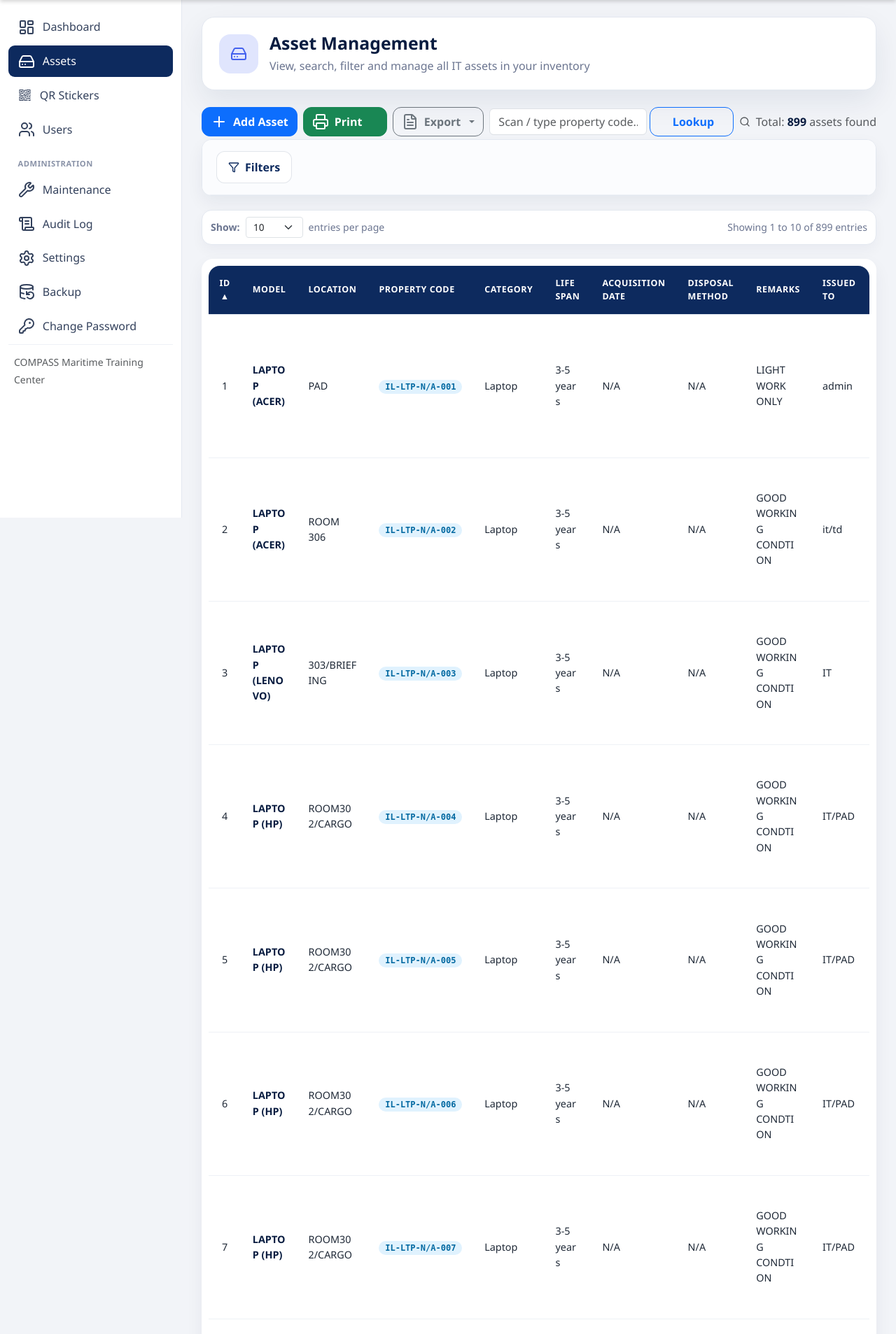
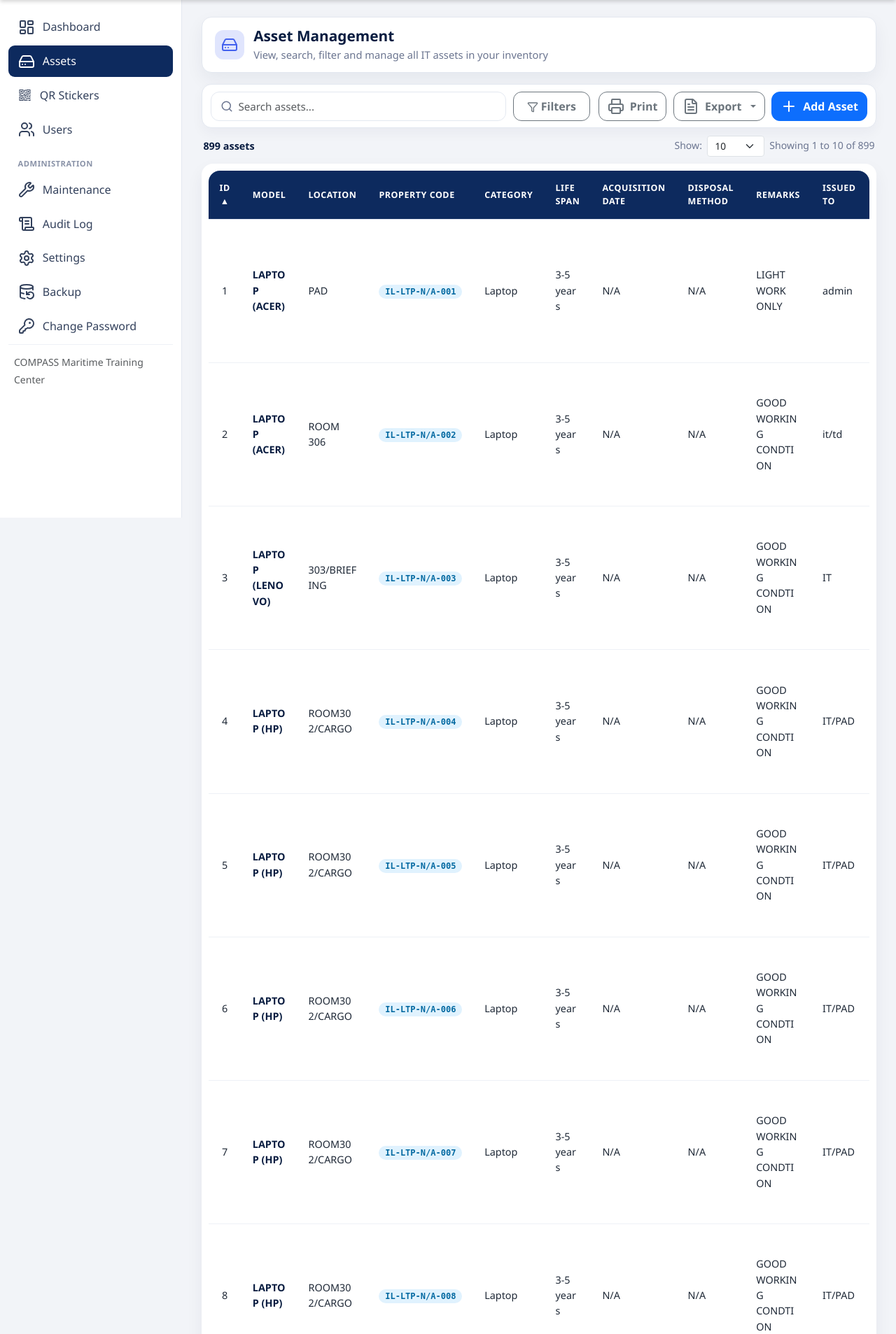
Before and after one commit to Gl3nnnn/INVENTORY-NEW, a PHP site: page /invent/assets.php in a window 1280 px wide. Shown: the part 65-1972 px from the top of the page at 70% size. Run offline with PHP 8.4, Linux system fonts and the light colour scheme; the visitor is signed in with stand-in values (Sample User, id 1); data comes from the database, SQL or seed files in the repository.

Commit message:
Improve asset management layout

```diff
--- a/assets.php
+++ b/assets.php
@@ -62,6 +62,12 @@ $categories = asset_categories();
 $filterQs = http_build_query(array_diff_key($_GET, ['page' => 1, 'limit' => 1]));
 $filterQs = $filterQs === '' ? '' : '?' . $filterQs;
 
+// Active filter tracking for the toolbar Filters badge + auto-open behaviour.
+// Search lives in the toolbar, so typing it must not force the panel open.
+$nonSearchFilters = array_intersect_key($_GET, ['category' => 1, 'location' => 1, 'issued_to' => 1, 'status' => 1]);
+$hasNonSearchFilter = count($nonSearchFilters) > 0;
+$activeFilterCount = count($nonSearchFilters) + (!empty($_GET['search']) ? 1 : 0);
+
 // ---- Edit mode: load the asset to pre-fill the Add/Edit modal ----
 $editAsset = null;
 if (isset($_GET['edit'])) {
@@ -85,21 +91,33 @@ require __DIR__ . '/includes/header.php';
         </div>
     </div>
 
-                <!-- Toolbar -->
-    <div class="d-flex flex-column gap-1 mb-3">
-        <div class="d-flex justify-content-between align-items-center flex-wrap gap-2">
-            <div class="d-flex gap-2 align-items-center flex-wrap">
-                <?php if (is_admin()): ?>
-                    <button type="button" class="btn btn-primary d-flex align-items-center gap-2 toolbar-btn" data-bs-toggle="modal" data-bs-target="#assetModal">
-                        <i data-lucide="plus"></i> Add Asset
-                    </button>
-                <?php endif; ?>
-                <button type="button" class="btn btn-success d-flex align-items-center gap-2 toolbar-btn" id="printPreviewBtn">
+    <form method="get" action="assets.php" class="assets-toolbar-form">
+        <!-- Toolbar -->
+        <div class="assets-toolbar">
+            <div class="toolbar-left">
+                <div class="search-box">
+                    <i data-lucide="search" class="search-box-icon"></i>
+                    <input type="text" name="search" id="searchInput" class="form-control"
+                           placeholder="Search assets..." value="<?= h($_GET['search'] ?? '') ?>"
+                           autocomplete="off">
+                </div>
+                <button type="button" class="btn btn-outline-secondary toolbar-btn toolbar-filter-btn"
+                        data-bs-toggle="collapse" data-bs-target="#filterPanel"
+                        aria-expanded="<?= $hasNonSearchFilter ? 'true' : 'false' ?>">
+                    <i data-lucide="filter" class="icon-sm"></i>
+                    <span>Filters</span>
+                    <?php if ($activeFilterCount > 0): ?>
+                        <span class="filter-count-badge"><?= $activeFilterCount ?></span>
+                    <?php endif; ?>
+                </button>
+            </div>
+            <div class="toolbar-right">
+                <button type="button" class="btn btn-outline-secondary toolbar-btn d-flex align-items-center gap-2" id="printPreviewBtn">
                     <i data-lucide="printer"></i> Print
                 </button>
                 <?php if (is_admin()): ?>
                     <div class="dropdown">
-                        <button type="button" class="btn btn-outline-secondary d-flex align-items-center gap-2 toolbar-btn dropdown-toggle" data-bs-toggle="dropdown" aria-expanded="false">
+                        <button type="button" class="btn btn-outline-secondary toolbar-btn d-flex align-items-center gap-2 dropdown-toggle" data-bs-toggle="dropdown" aria-expanded="false">
                             <i data-lucide="file-text"></i> Export
                         </button>
                         <ul class="dropdown-menu">
@@ -115,38 +133,17 @@ require __DIR__ . '/includes/header.php';
                             </a></li>
                         </ul>
                     </div>
+                    <button type="button" class="btn btn-primary toolbar-btn d-flex align-items-center gap-2" data-bs-toggle="modal" data-bs-target="#assetModal">
+                        <i data-lucide="plus"></i> Add Asset
+                    </button>
                 <?php endif; ?>
-            </div>
-            <form method="get" action="lookup.php" class="d-flex gap-1 align-items-center" id="searchForm">
-                <input type="text" name="code" class="form-control" placeholder="Scan / type property code..."
-                       value="<?= h($_GET['code'] ?? '') ?>">
-                <button type="submit" class="btn btn-outline-primary d-flex align-items-center gap-1 toolbar-btn" title="Lookup asset by code">
-                    <i data-lucide="qrcode" class="icon-sm"></i> Lookup
-                </button>
-            </form>
-            <div class="text-muted d-flex align-items-center gap-2">
-                <i data-lucide="search" class="icon-sm"></i>
-                <span>Total: <span class="asset-count"><?= $totalRows ?></span> assets found</span>
             </div>
         </div>
 
-    <!-- Filters -->
-    <div class="filters-card mb-3">
-        <div class="filters-header">
-            <button class="filter-toggle-btn" type="button" data-bs-toggle="collapse" data-bs-target="#filterSection">
-                <i data-lucide="filter" class="icon-sm"></i>
-                <span>Filters</span>
-            </button>
-        </div>
-        <div class="collapse <?= count(array_intersect_key($_GET, ['search'=>1,'category'=>1,'location'=>1,'issued_to'=>1,'status'=>1])) ? 'show' : '' ?>" id="filterSection">
-            <div class="filters-content">
-                <form method="get" class="row g-3">
-                    <div class="col-md-3">
-                        <label class="form-label">Search</label>
-                        <input type="text" name="search" id="searchInput" class="form-control"
-                               placeholder="Item, property code, location, issued to..."
-                               value="<?= h($_GET['search'] ?? '') ?>">
-                    </div>
+        <!-- Expandable filter panel -->
+        <div class="collapse <?= $hasNonSearchFilter ? 'show' : '' ?>" id="filterPanel">
+            <div class="filter-panel">
+                <div class="row g-3">
                     <div class="col-md-3">
                         <label class="form-label">Item Category</label>
                         <select name="category" class="form-select">
@@ -199,24 +196,26 @@ require __DIR__ . '/includes/header.php';
                             <i data-lucide="x" class="icon-sm"></i><span>Clear Filters</span>
                         </a>
                     </div>
-                </form>
+                </div>
             </div>
         </div>
-    </div>
+    </form>
 
-        <!-- Show / entries info -->
-    <div class="show-entries-bar d-flex justify-content-between align-items-center flex-wrap gap-2">
-        <div class="d-flex align-items-center gap-2">
-            <label class="form-label mb-0 show-entries-info">Show:</label>
+    <!-- Count row -->
+    <div class="asset-count-row">
+        <div class="asset-count-left">
+            <span class="asset-count-total"><?= $totalRows ?> assets</span>
+        </div>
+        <div class="asset-count-right">
+            <label class="show-entries-info">Show:</label>
             <select class="form-select form-select-sm" onchange="changeLimit(this.value)">
                 <?php foreach ([10, 25, 50, 100] as $n): ?>
                     <option value="<?= $n ?>" <?= $limit === $n ? 'selected' : '' ?>><?= $n ?></option>
                 <?php endforeach; ?>
             </select>
-            <span class="show-entries-info">entries per page</span>
-        </div>
-        <div class="show-entries-info">
-            Showing <?= $totalRows ? ($offset + 1) : 0 ?> to <?= min($offset + $limit, $totalRows) ?> of <?= $totalRows ?> entries
+            <span class="show-entries-info">
+                Showing <?= $totalRows ? ($offset + 1) : 0 ?> to <?= min($offset + $limit, $totalRows) ?> of <?= $totalRows ?>
+            </span>
         </div>
     </div>
 
--- a/style.css
+++ b/style.css
@@ -573,18 +573,18 @@ body {
 
 /* ---------- Page header ---------- */
 .page-header {
-    display: flex; align-items: center; gap: 1rem;
-    background: #fff; border-radius: 18px; padding: 1.35rem 1.5rem;
-    box-shadow: 0 16px 40px rgba(16, 35, 75, .08);
-    margin-bottom: 1.5rem;
+    display: flex; align-items: center; gap: .85rem;
+    background: #fff; border-radius: 14px; padding: .85rem 1.1rem;
+    box-shadow: 0 10px 26px rgba(16, 35, 75, .06);
+    margin-bottom: 1rem;
     border: 1px solid var(--border);
 }
-.page-header h2 { margin: 0; font-size: 1.55rem; font-weight: 700; color: var(--brand-dark); }
-.page-subtitle { margin: .35rem 0 0; color: var(--muted); }
+.page-header h2 { margin: 0; font-size: 1.3rem; font-weight: 700; color: var(--brand-dark); }
+.page-subtitle { margin: .2rem 0 0; color: var(--muted); font-size: .92rem; }
 .page-icon {
-    width: 56px; height: 56px; border-radius: 16px;
+    width: 42px; height: 42px; border-radius: 12px;
     background: rgba(67, 97, 238, .16); color: var(--accent);
-    display: flex; align-items: center; justify-content: center; font-size: 1.6rem;
+    display: flex; align-items: center; justify-content: center; font-size: 1.25rem;
 }
 
 /* ---------- Cards / panels ---------- */
@@ -633,6 +633,26 @@ body {
     background: rgba(67, 97, 238, .1);
     color: #4361ee;
 }
+.filter-panel {
+    background: #fff;
+    border: 1px solid var(--border);
+    border-radius: 14px;
+    box-shadow: 0 10px 24px rgba(16, 35, 75, .06);
+    padding: 1rem 1.2rem;
+    margin-top: .65rem;
+}
+.filter-count-badge {
+    background: var(--accent);
+    color: #fff;
+    border-radius: 999px;
+    font-size: .72rem;
+    font-weight: 700;
+    line-height: 1;
+    padding: .28rem .45rem;
+    margin-left: .15rem;
+}
+
+/* Shared filter card (audit.php, maintenance.php) */
 .filters-card {
     background: #fff;
     border-radius: 14px;
@@ -867,67 +887,110 @@ body {
     min-width: 120px;
     font-weight: 600;
 }
-#searchForm { flex: 1 1 320px; max-width: 560px; }
 
-.toolbar-row,
-.d-flex.justify-content-between.align-items-center.flex-wrap.gap-2 {
-    gap: 0.75rem;
+/* Compact toolbar + search + buttons */
+.assets-toolbar-form { margin-bottom: .65rem; }
+.assets-toolbar {
+    display: flex;
     align-items: center;
     justify-content: space-between;
     flex-wrap: wrap;
+    gap: .75rem;
+    background: #fff;
+    border: 1px solid var(--border);
+    border-radius: 14px;
+    padding: .6rem .75rem;
+    box-shadow: 0 8px 18px rgba(16, 35, 75, .04);
+}
+.toolbar-left {
+    display: flex;
+    align-items: center;
+    gap: .6rem;
+    flex: 1 1 420px;
+    min-width: 0;
+    flex-wrap: wrap;
+}
+.toolbar-right {
+    display: flex;
+    align-items: center;
+    gap: .6rem;
+    flex-wrap: wrap;
+    justify-content: flex-end;
+}
+.toolbar-right .btn,
+.toolbar-left .btn { min-width: 0; }
+.toolbar-left .toolbar-filter-btn { min-width: 110px; }
+
+/* Search field with embedded icon */
+.search-box {
+    position: relative;
+    flex: 1 1 280px;
+    max-width: 560px;
+    min-width: 200px;
+}
+.search-box .search-box-icon {
+    position: absolute;
+    left: .85rem;
+    top: 50%;
+    transform: translateY(-50%);
+    width: 18px;
+    height: 18px;
+    color: var(--muted);
+    pointer-events: none;
+}
+.search-box .form-control {
+    height: 42px;
+    border-radius: 12px;
+    padding-left: 2.4rem;
+    font-size: .95rem;
+    border-color: var(--border);
+}
+.search-box .form-control:focus {
+    border-color: var(--accent);
+    box-shadow: 0 0 0 .2rem rgba(67, 97, 238, .12);
 }
 
-#searchForm input.form-control {
-    min-width: 0;
-}
-
-.toolbar-actions {
+/* Count row above the table */
+.asset-count-row {
     display: flex;
     align-items: center;
-    gap: 0.75rem;
+    justify-content: space-between;
     flex-wrap: wrap;
+    gap: .5rem .75rem;
+    margin-bottom: .65rem;
+    padding: 0 .15rem;
 }
-
-.toolbar-actions .dropdown {
-    min-width: 180px;
+.asset-count-total {
+    font-size: .9rem;
+    font-weight: 700;
+    color: var(--brand-dark);
 }
-
-.show-entries-bar {
-    background: #fff;
-    border-radius: 14px;
-    padding: .55rem .75rem;
-    box-shadow: 0 8px 18px rgba(16, 35, 75, .04);
-    margin-bottom: 1rem;
-    border: 1px solid var(--border);
+.asset-count-right {
+    display: flex;
+    align-items: center;
+    gap: .45rem;
+    flex-wrap: nowrap;
 }
-
-.show-entries-bar .form-select.form-select-sm {
+.asset-count-right .show-entries-info {
+    color: var(--muted);
+    font-size: .88rem;
+    line-height: 1.2;
+    white-space: nowrap;
+    margin: 0;
+}
+.asset-count-right .form-select.form-select-sm {
     height: 30px;
-    padding: .28rem .8rem .28rem  .65rem;
+    padding: .28rem .8rem .28rem .65rem;
     padding-right: 1.8rem;
     min-width: 82px;
     font-size: .85rem;
     line-height: 1.2;
 }
 
-.show-entries-bar .show-entries-info {
-    color: var(--muted);
-    font-size: .88rem;
-    line-height: 1.2;
-    white-space: nowrap;
-}
-
-.show-entries-bar > div {
-    min-width: 0;
-}
-
-.show-entries-bar .d-flex.align-items-center {
-    flex-wrap: nowrap;
-}
-
 @media (max-width: 900px) {
-    #searchForm { max-width: 100%; }
-    .show-entries-bar { padding: 1rem; }
+    .search-box { max-width: 100%; flex-basis: 100%; }
+    .toolbar-right { justify-content: flex-start; }
+    .asset-count-row { padding: .4rem .65rem; }
     .assets-table { min-width: 820px; }
     .assets-table thead th,
     .assets-table tbody td { padding: .65rem .75rem; }
```
Also changed, not shown: asset_details.php (+7 -5 lines), audit.php (+7 -3 lines), maintenance.php (+6 -4 lines), print.php (+9 -0 lines), print_pdf.php (+9 -0 lines), qr.php (+14 -7 lines), qr_stickers.php (+25 -10 lines), users.php (+9 -5 lines).
